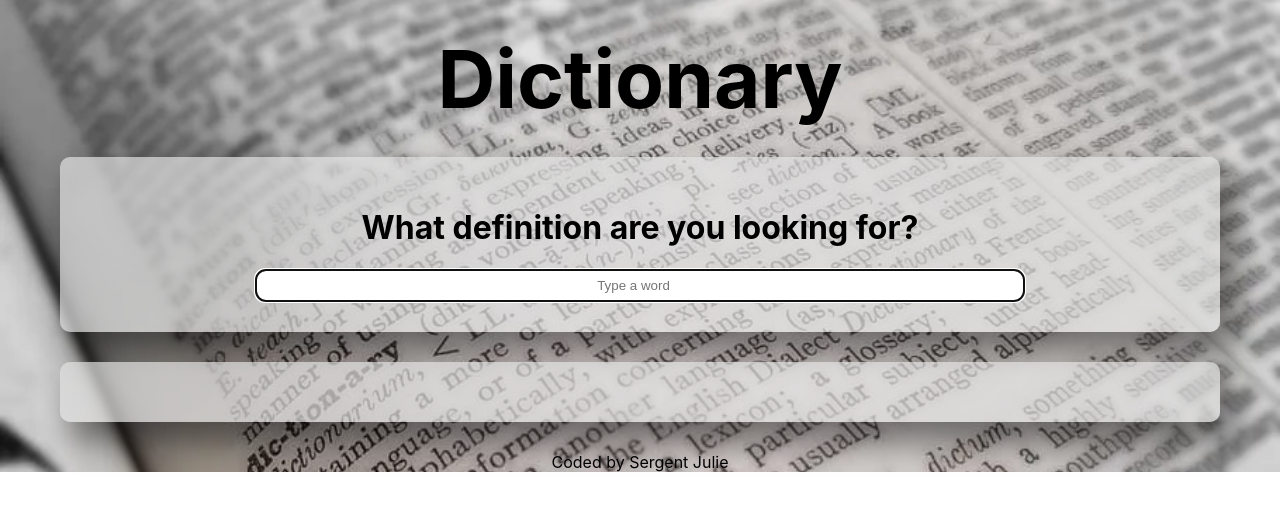
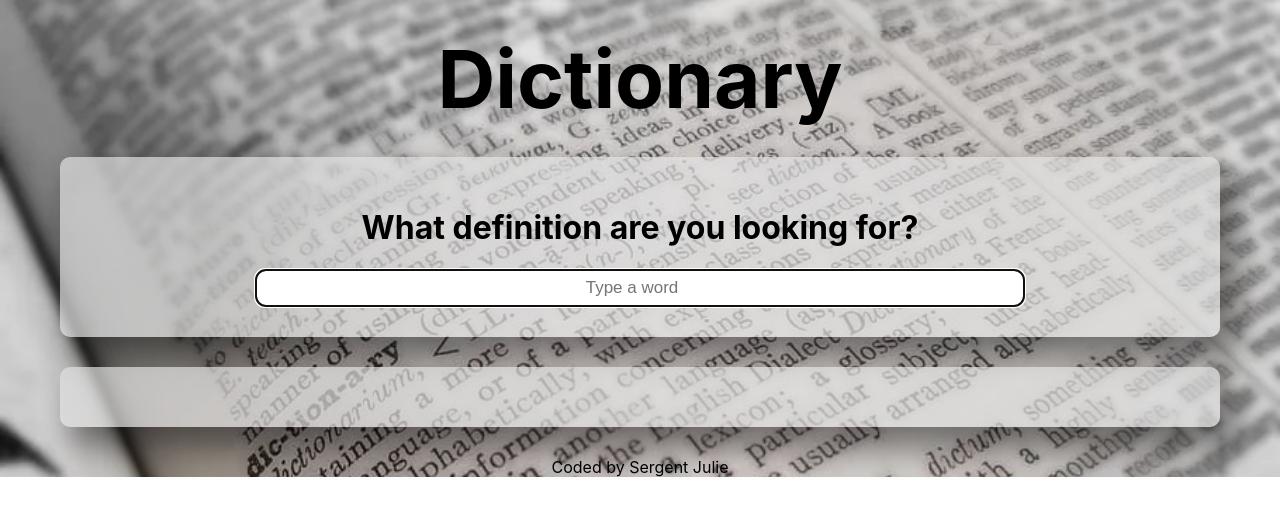
Before and after one commit to Kumaguro3/dictionary-project-react, a React (Create React App) app: page / in a window 1280 px wide. Shown: the top 516 px of the page. Built offline with nearby package versions, Linux system fonts and the light colour scheme; no server answers.

Commit message:
Changed font-size of placeholder

```diff
--- a/src/Dictionary.css
+++ b/src/Dictionary.css
@@ -21,6 +21,11 @@
   width: 70%;
   border-radius: 10px;
   padding: 7px;
+}
+
+input,
+input::placeholder {
+  font-size: 17px;
 }
 
 .dictionary .container-form,
```
